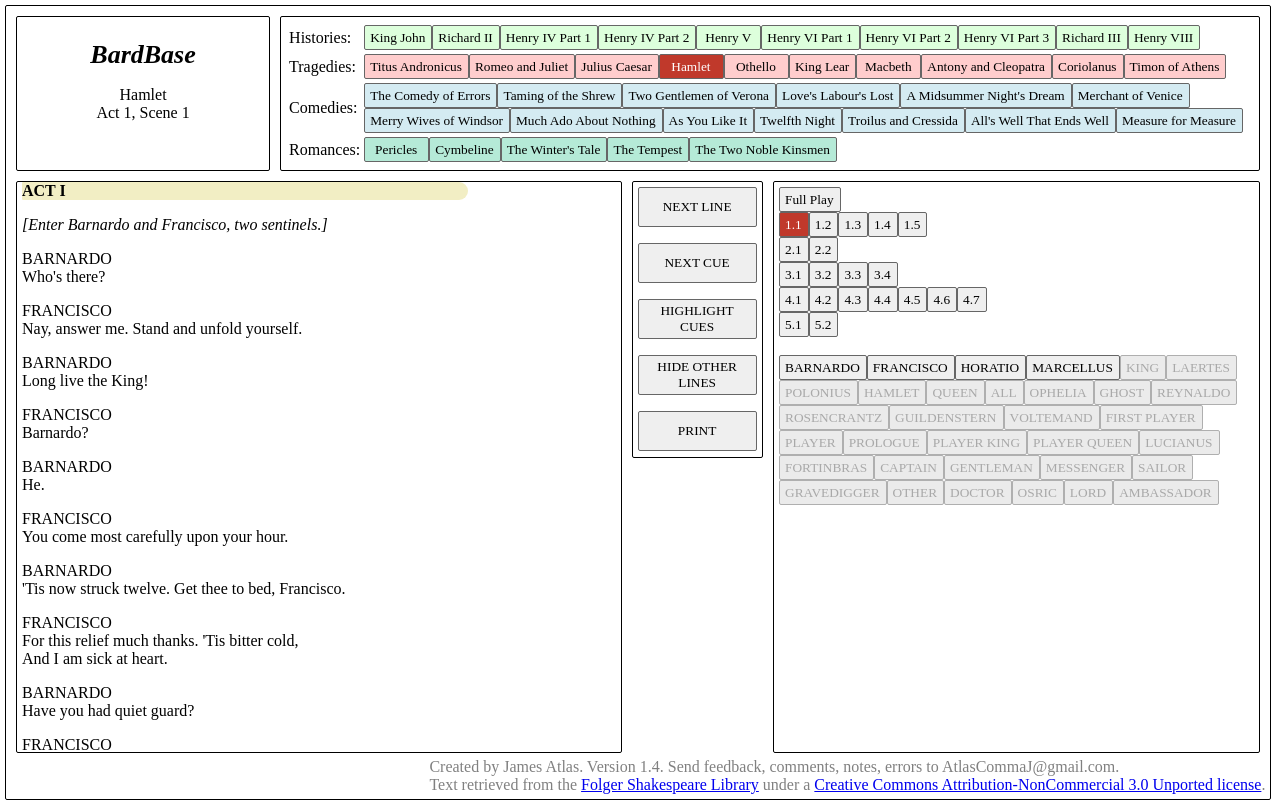
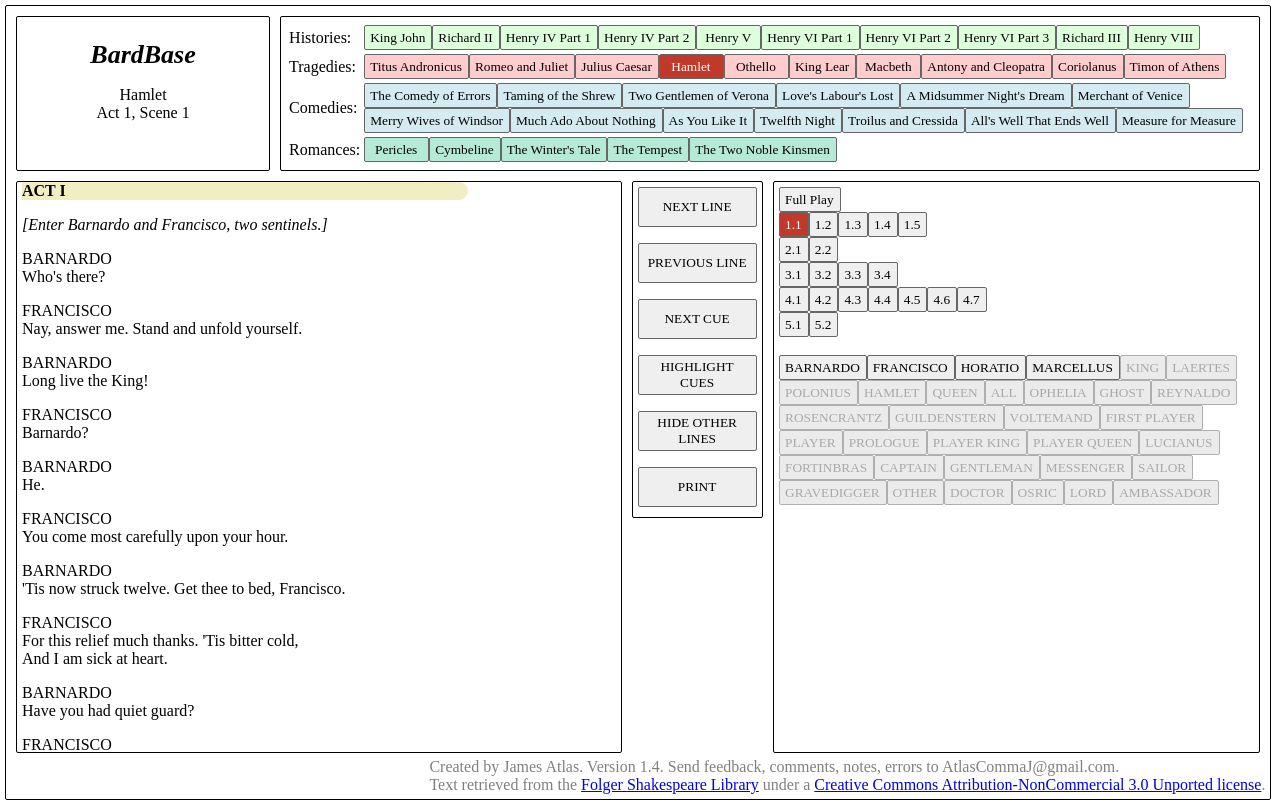
Before and after one commit to AtlasCommaJ/BardBase, a React (Create React App) app: page / in a window 1280 px wide. Built offline with nearby package versions, Linux system fonts and the light colour scheme.

Commit message:
Add previous line button

```diff
--- a/src/Script.css
+++ b/src/Script.css
@@ -10,7 +10,7 @@
 
 .navigation {
   flex: 1;
-      max-height: 265px;
+  max-height: 325px;
 }
 
 .mobileNav {
@@ -32,7 +32,7 @@ button.panel {
 }
 
 button.mobile {
-  opacity: .75;
+  opacity: 0.75;
   height: 40px;
   border-radius: 20px;
 }
--- a/src/Script.js
+++ b/src/Script.js
@@ -9,13 +9,8 @@ import Control from "./Control";
 // Amplify.configure(awsconfig);
 
 const Script = (props) => {
-  const {
-    curPlay,
-    curScene,
-    curRole,
-    handleSceneChange,
-    handleRoleChange,
-  } = props;
+  const { curPlay, curScene, curRole, handleSceneChange, handleRoleChange } =
+    props;
 
   const [script, setScript] = useState([]);
   const [lineRefs, setLineRefs] = React.useState([]);
@@ -40,6 +35,21 @@ const Script = (props) => {
   const scrollToNext = useCallback(
     (offset, pos) => {
       for (let i = focusLine + 1 + offset; i < script.length; i++) {
+        if (!curRole.length || curRole.includes(script[i].character)) {
+          handleScroll(i - offset, pos);
+          return;
+        }
+      }
+      handleScroll(0, "start");
+      setFocusLine(-1);
+    },
+    [script, curRole, focusLine, handleScroll]
+  );
+
+  //handles scroll via "PREVIOUS" buttons
+  const scrollToPrevious = useCallback(
+    (offset, pos) => {
+      for (let i = focusLine - 1 + offset; i >= 0; i--) {
         if (!curRole.length || curRole.includes(script[i].character)) {
           handleScroll(i - offset, pos);
           return;
@@ -206,6 +216,12 @@ const Script = (props) => {
             >
               NEXT LINE
             </button>
+            <button
+              className="mobile"
+              onClick={() => scrollToPrevious(0, "center")}
+            >
+              PREVIOUS LINE
+            </button>
             <p />
             <button className="mobile" onClick={() => scrollToNext(1, "end")}>
               NEXT CUE
@@ -228,6 +244,13 @@ const Script = (props) => {
           <div>
             <button className="panel" onClick={() => scrollToNext(0, "center")}>
               NEXT LINE
+            </button>
+            <p />
+            <button
+              className="panel"
+              onClick={() => scrollToPrevious(0, "center")}
+            >
+              PREVIOUS LINE
             </button>
             <p />
             <button className="panel" onClick={() => scrollToNext(1, "end")}>
```
Lines whose indentation alone changed are shown as unchanged.
